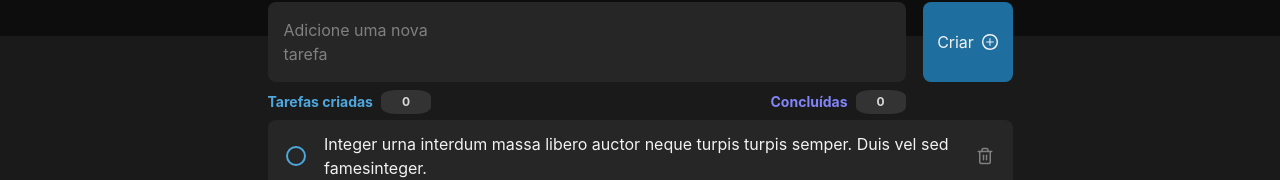
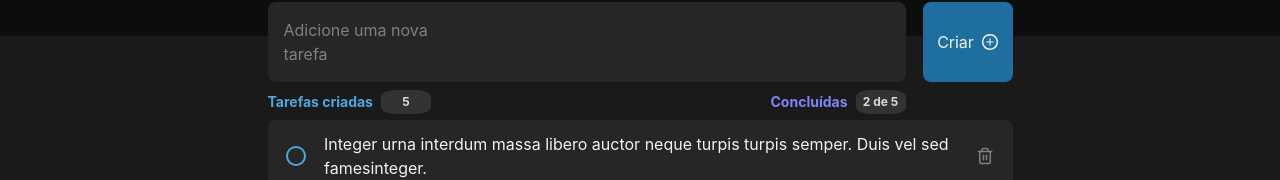
Before and after one commit to thiago-santanna/ignite-todo-web, a React (Vite) app: page /dashboard in a window 1280 px wide. Shown: the part 164-344 px from the top of the page. Built offline with nearby package versions, Linux system fonts and the light colour scheme.

Commit message:
teste quantidade passada por props

```diff
--- a/src/components/AddTodo/index.tsx
+++ b/src/components/AddTodo/index.tsx
@@ -5,9 +5,15 @@ import { ContadorTodos } from "../ContadorTodo";
 
 interface IAddTodoPros {
   handleAddTodo: (todoDescription: string) => void;
+  quantityTodos: number;
+  quantityTodosFinalized: number;
 }
 
-export function AddTodo({ handleAddTodo }: IAddTodoPros): ReactElement {
+export function AddTodo({
+  handleAddTodo,
+  quantityTodos,
+  quantityTodosFinalized,
+}: IAddTodoPros): ReactElement {
   return (
     <>
       <div className={styles.wrapper}>
@@ -21,7 +27,10 @@ export function AddTodo({ handleAddTodo }: IAddTodoPros): ReactElement {
           <span>Criar</span>
           <img src={plus} alt="Imagem com símbolo de mais" />
         </section>
-        <ContadorTodos />
+        <ContadorTodos
+          quantityTodos={quantityTodos}
+          quantityTodosFinalized={quantityTodosFinalized}
+        />
       </div>
     </>
   );
--- a/src/components/ContadorTodo/index.tsx
+++ b/src/components/ContadorTodo/index.tsx
@@ -1,20 +1,30 @@
 import { ReactElement } from "react";
 import styles from "./ContadorTodo.module.css";
 
-export function ContadorTodos(): ReactElement {
+interface IContadorTodoProps {
+  quantityTodos: number;
+  quantityTodosFinalized: number;
+}
+
+export function ContadorTodos({
+  quantityTodos,
+  quantityTodosFinalized,
+}: IContadorTodoProps): ReactElement {
   return (
     <>
       <div className={styles.headTodo}>
         <div className={styles.todoCriada}>
           <span className={styles.textCriada}>Tarefas criadas</span>
           <div className={styles.wrapperCount}>
-            <span className={styles.count}>0</span>
+            <span className={styles.count}>{quantityTodos}</span>
           </div>
         </div>
         <div className={styles.todoConcluida}>
           <span className={styles.textConcluida}>Concluídas</span>
           <div className={styles.wrapperCount}>
-            <span className={styles.count}>0</span>
+            <span className={styles.count}>
+              {quantityTodosFinalized} de {quantityTodos}
+            </span>
           </div>
         </div>
       </div>
--- a/src/pages/Dashboard/index.tsx
+++ b/src/pages/Dashboard/index.tsx
@@ -14,7 +14,11 @@ export function Dashboard() {
 
   return (
     <>
-      <AddTodo handleAddTodo={handleAddTodo} />
+      <AddTodo
+        quantityTodos={5}
+        quantityTodosFinalized={2}
+        handleAddTodo={handleAddTodo}
+      />
       {todos.length == 0 ? <Todo /> : <EmptyTodo />}
     </>
   );
```
